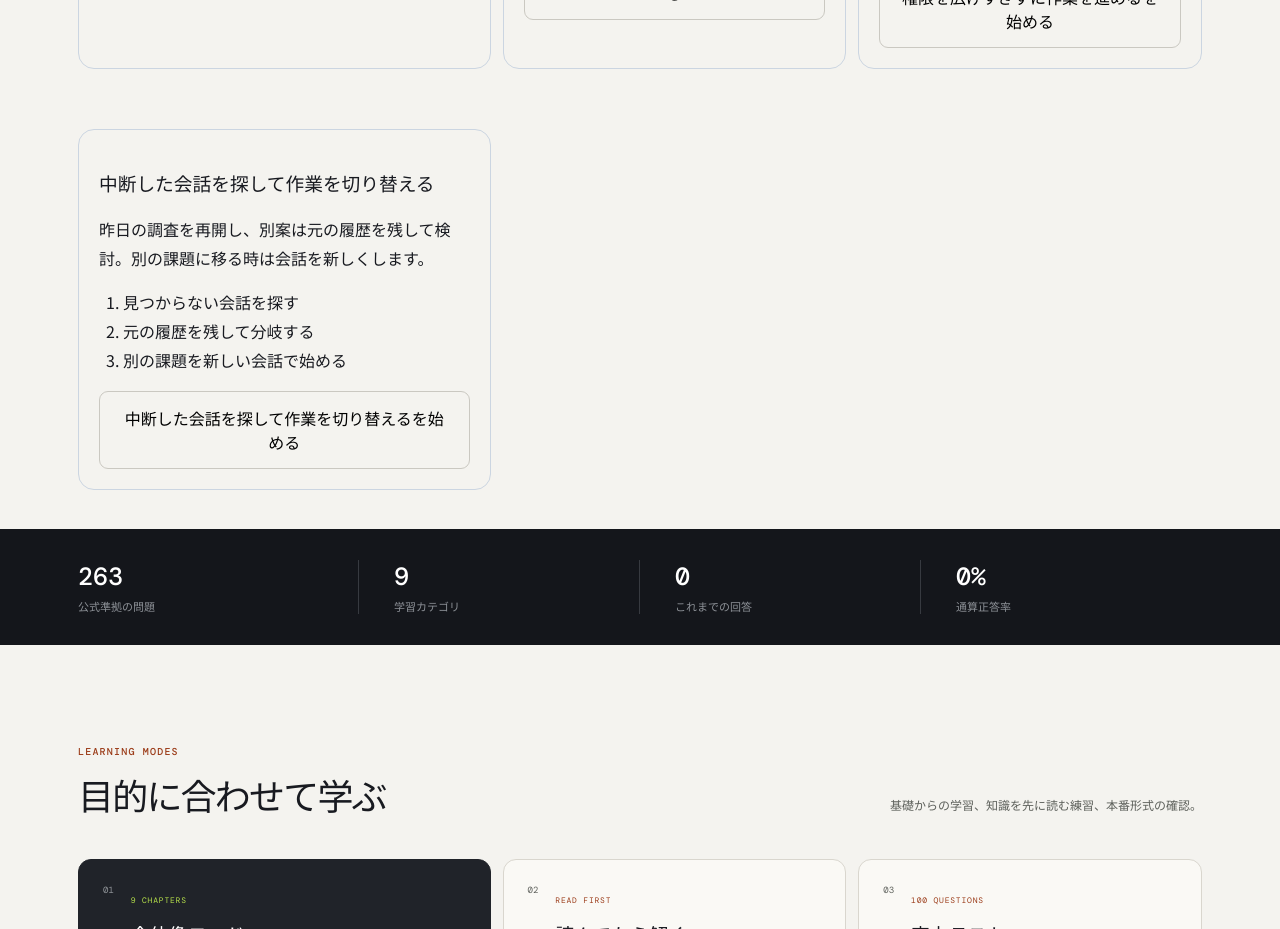
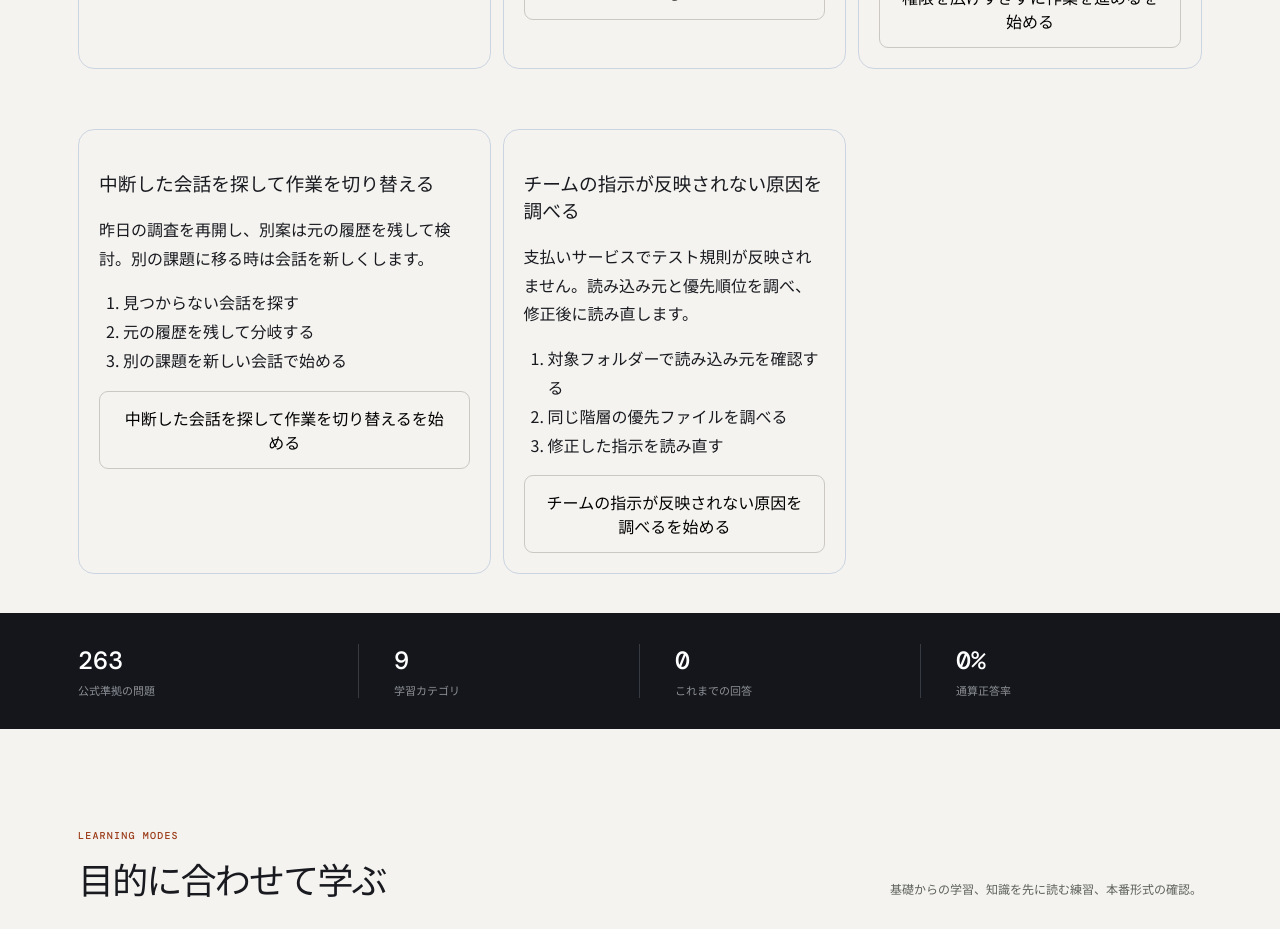
Before and after one commit to ip-san/codex-quiz, a React (Vite) app: page / in a window 1280 px wide. Shown: the part 2100-3029 px from the top of the page. Built offline with nearby package versions, Linux system fonts and the light colour scheme.

Commit message:
Add instruction troubleshooting practice scenario

```diff
--- a/src/data.ts
+++ b/src/data.ts
@@ -65,7 +65,7 @@ export const quizzes: Quiz[] = [
   { id: "basic-05", category: "basics", difficulty: "beginner", value: "practical", topic: "cli.resume", question: "昨日のinteractive CLI sessionのcontextを保ったまま作業を続けたい。使うcommandは？", choices: ["codex resume", "codex rewind", "codex replay-file", "codex restore-git"], answer: 0, explanation: "`codex resume`は保存されたinteractive sessionをIDで選ぶか、直近のchatを選んで継続します。Git状態の復元とは別です。", source: "Codex CLI command reference", referenceUrl: "https://learn.chatgpt.com/docs/developer-commands?surface=cli#cli-codex-resume", verifiedAt: "2026-07-19" },
   { id: "prompt-04", category: "prompting", difficulty: "beginner", value: "practical", topic: "prompt.external-boundary", question: "顧客向けmessageを作らせるが、review前の実送信は避けたい。依頼で明示すべきものは？", choices: ["境界条件として下書きだけ作ると伝える", "モデルへ判断を完全に委ねる", "対象の名前を省略する", "完了条件を書かない"], answer: 0, explanation: "外部へ影響する操作では、下書きのみ、送信しないなど重要な境界条件を明示すると意図しない実行を防げます。", source: "Prompting Codex", referenceUrl: "https://learn.chatgpt.com/docs/prompting", verifiedAt: "2026-07-27" },
   { id: "prompt-05", category: "prompting", difficulty: "beginner", value: "practical", topic: "prompt.done-criteria", question: "bug修正を「完了」と判断できる、検証可能なdone criteriaとして適切なのは？", choices: ["関連テストと型チェックが成功する", "コード行数が必ず増える", "質問を一切しない", "すべてのファイルを変更する"], answer: 0, explanation: "テスト成功や不具合の再現停止など、確認可能な状態を完了条件にすると実装結果を評価しやすくなります。", source: "Codex best practices", referenceUrl: "https://learn.chatgpt.com/docs/prompting", verifiedAt: "2026-07-27" },
-  { id: "agents-04", category: "agents", difficulty: "beginner", value: "practical", topic: "agents.session-reload", question: "AGENTS.mdへ新しいtest commandを追加したが、起動中のTUIが古い指示のまま動く。対処は？", choices: ["新しいsessionを開始して指示chainを再構築する", "fileを保存し続ける", "Git commitだけ作る", "OSを再installする"], answer: 0, explanation: "Codexは通常、runまたはTUI session開始時にAGENTS.mdの指示chainを構築します。変更を反映するには新しいsessionで読み直します。", source: "AGENTS.md guide", referenceUrl: "https://learn.chatgpt.com/docs/agent-configuration/agents-md", verifiedAt: "2026-07-27" },
+  { id: "agents-04", category: "agents", difficulty: "beginner", value: "practical", topic: "agents.session-reload", question: "AGENTS.mdへ新しいtest commandを追加したが、起動中のTUIが古い指示のまま動く。対処は？", choices: ["新しいsessionを開始して指示chainを再構築する", "fileを保存し続ける", "Git commitだけ作る", "OSを再installする"], answer: 0, explanation: "Codexは通常、runまたはTUI session開始時にAGENTS.mdの指示chainを構築します。変更を反映するには新しいsessionで読み直します。", source: "AGENTS.md guide", referenceUrl: "https://learn.chatgpt.com/docs/agent-configuration/agents-md", verifiedAt: "2026-09-21" },
   { id: "agents-05", category: "agents", difficulty: "intermediate", value: "practical", topic: "agents.directory-override", question: "同じdirectoryの通常規則を一時的に全面置換し、元のAGENTS.mdは残したい。使うfileは？", choices: ["AGENTS.override.md", "README.override.md", ".gitignore", "package-lock.json"], answer: 0, explanation: "各directoryではAGENTS.override.mdがAGENTS.mdより先に選ばれ、同じ階層では最大1fileだけが採用されます。削除すれば通常規則へ戻せます。", source: "AGENTS.md guide", referenceUrl: "https://learn.chatgpt.com/docs/agent-configuration/agents-md", verifiedAt: "2026-07-27" },
   { id: "safe-04", category: "security", difficulty: "intermediate", value: "practical", topic: "permissions.additional-writable-root", question: "monorepo外の共有fixture directoryだけを、今回のCLI runで追加の書き込み先にしたい。使うflagは？", choices: ["--add-dir", "--write-everywhere", "--mount-root", "--disable-git"], answer: 0, explanation: "`--add-dir`はmain workspaceに加えて指定directoryをwritable rootへ追加でき、必要な範囲だけを複数指定できます。", source: "Codex CLI command reference", referenceUrl: "https://learn.chatgpt.com/docs/developer-commands?surface=cli", verifiedAt: "2026-09-21" },
   { id: "safe-05", category: "security", difficulty: "advanced", value: "practical", topic: "permissions.bypass-boundary", question: "承認とsandboxを完全に回避するflagを使ってよい条件は？", choices: ["外部sandboxなどで十分に隔離・防御済みの環境だけ", "初見repositoryなら常に使う", "個人PCのrootで使う", "本番credentialが見えるhostで使う"], answer: 0, explanation: "`--dangerously-bypass-approvals-and-sandbox`はCodex側の二つの防護を外します。外部で強固に隔離された環境以外では使いません。", source: "Codex CLI command reference", referenceUrl: "https://learn.chatgpt.com/docs/developer-commands?surface=cli", verifiedAt: "2026-07-27" },
@@ -87,7 +87,7 @@ export const quizzes: Quiz[] = [
   { id: "agents-07", category: "agents", difficulty: "intermediate", value: "practical", topic: "agents.global-override", question: "個人のglobal規則を一時的に置き換え、元の`~/.codex/AGENTS.md`は保持したい。どうする？", choices: ["~/.codex/AGENTS.override.mdを置く", "両fileを必ず連結する", "project configを削除する", "Gitを無効にする"], answer: 0, explanation: "Codex homeではAGENTS.override.mdがあればそれだけを選び、なければAGENTS.mdを使います。overrideを除けば元のglobal guidanceへ戻ります。", source: "AGENTS.md guide", referenceUrl: "https://learn.chatgpt.com/docs/agent-configuration/agents-md", verifiedAt: "2026-07-27" },
   { id: "agents-08", category: "agents", difficulty: "intermediate", value: "practical", topic: "agents.instruction-size", question: "深いmonorepoで重要な下位AGENTS.mdが読み込まれない。結合指示が既定上限へ達した可能性がある。既定値と対処は？", choices: ["32 KiB。不要部分を削るか分割し、必要なら上限を調整する", "32 bytes。画像へ変換する", "1 GiB。Git履歴を削除する", "上限なし。原因にはなり得ない"], answer: 0, explanation: "project指示の結合は既定32 KiBで停止します。短く保つ、nested fileへ分割する、または`project_doc_max_bytes`を意図的に調整します。", source: "AGENTS.md guide", referenceUrl: "https://learn.chatgpt.com/docs/agent-configuration/agents-md", verifiedAt: "2026-07-27" },
   { id: "agents-09", category: "agents", difficulty: "intermediate", value: "practical", topic: "agents.fallback-filenames", question: "既存の`TEAM_GUIDE.md`を改名せずCodexのproject指示として認識させたい。設定するkeyは？", choices: ["project_doc_fallback_filenames", "git_instruction_aliases", "readme_as_system", "agent_file_glob_all"], answer: 0, explanation: "`project_doc_fallback_filenames`へ代替名を順序付きで登録します。各階層ではoverride、AGENTS.md、そのfallback順に最初の非空fileを選びます。", source: "AGENTS.md guide", referenceUrl: "https://learn.chatgpt.com/docs/config-file/config-advanced#project-instructions-discovery", verifiedAt: "2026-07-27" },
-  { id: "agents-10", category: "agents", difficulty: "intermediate", value: "practical", topic: "agents.verify-instruction-chain", question: "monorepoの`services/payments`で、rootとnested AGENTS.mdが意図どおり適用されるか変更前に確認したい。良い検証は？", choices: ["`codex --cd services/payments --ask-for-approval never \"Show which instruction files are active.\"`を実行する", "OSを再installする", "Git履歴を削除する", "AGENTS.mdを画像化する"], answer: 0, explanation: "対象subdirectoryを`--cd`で開始地点にし、activeなinstruction fileを説明させるとnested overrideと探索pathを確認できます。必要ならTUI logやsession JSONLも監査します。", source: "AGENTS.md guide", referenceUrl: "https://learn.chatgpt.com/docs/agent-configuration/agents-md", verifiedAt: "2026-07-27" },
+  { id: "agents-10", category: "agents", difficulty: "intermediate", value: "practical", topic: "agents.verify-instruction-chain", question: "monorepoの`services/payments`で、rootとnested AGENTS.mdが意図どおり適用されるか変更前に確認したい。良い検証は？", choices: ["`codex --cd services/payments --ask-for-approval never \"Show which instruction files are active.\"`を実行する", "OSを再installする", "Git履歴を削除する", "AGENTS.mdを画像化する"], answer: 0, explanation: "対象subdirectoryを`--cd`で開始地点にし、activeなinstruction fileを説明させるとnested overrideと探索pathを確認できます。必要ならTUI logやsession JSONLも監査します。", source: "AGENTS.md guide", referenceUrl: "https://learn.chatgpt.com/docs/agent-configuration/agents-md", verifiedAt: "2026-09-21" },
   { id: "safe-06", category: "security", difficulty: "beginner", value: "practical", topic: "permissions.sandbox-selection", question: "調査だけ、workspace内編集、外部隔離済みの無制限実行を使い分ける3つのsandbox modeは？", choices: ["read-only・workspace-write・danger-full-access", "low・medium・high", "local・remote・hybrid", "safe・fast・turbo"], answer: 0, explanation: "`--sandbox`ではread-only、workspace-write、danger-full-accessを選びます。必要最小限の境界をtaskに合わせます。", source: "Codex CLI command reference", referenceUrl: "https://learn.chatgpt.com/docs/developer-commands?surface=cli", verifiedAt: "2026-07-27" },
   { id: "safe-07", category: "security", difficulty: "intermediate", value: "practical", topic: "permissions.approval-selection", question: "workspace内の作業は進め、境界を越える時だけ確認したい。現行のapproval policyは？", choices: ["on-request", "never", "untrusted", "danger-full-access"], answer: 0, explanation: "on-requestはsandbox内で作業し、境界を越える必要がある時に確認します。untrusted承認policyは廃止済みです。neverは承認を求めない設定で、sandbox境界とは別に制御します。", source: "Codex CLI command reference", referenceUrl: "https://learn.chatgpt.com/docs/sandboxing", verifiedAt: "2026-09-21" },
   { id: "safe-08", category: "security", difficulty: "beginner", value: "practical", topic: "permissions.read-only", question: "未知のrepositoryをまず調査し、file変更やcommand実行による変更を避けたい。選ぶsandboxは？", choices: ["read-only", "danger-full-access", "workspace-write", "sandbox無効"], answer: 0, explanation: "read-onlyはfileを調査できますが、file編集や状態を変えるcommandを許しません。変更が必要になった時点で境界を見直します。", source: "Codex sandbox configuration", referenceUrl: "https://learn.chatgpt.com/docs/sandboxing", verifiedAt: "2026-09-20" },
@@ -283,7 +283,7 @@ export const quizzes: Quiz[] = [
   { id: "config-22", category: "config", difficulty: "intermediate", value: "practical", topic: "troubleshooting.exec-output", question: "CIの`codex exec`をdebugしているが`codex-tui.log`が生成されない。理由は？", choices: ["非対話modeはmessageをinline出力し、別TUI logを使わない", "必ず認証が壊れている", "Git repositoryでないため", "OTel exporterが必須なため"], answer: 0, explanation: "codex execは非対話出力をinlineへ流します。CIではstdout・stderrを保存し、必要ならRUST_LOGを絞って詳細化します。interactive TUIのopt-in plaintext logとは分けます。", source: "Codex diagnostics", referenceUrl: "https://learn.chatgpt.com/docs/config-file/config-advanced#diagnostics", verifiedAt: "2026-07-19" },
   { id: "extend-45", category: "extend", difficulty: "advanced", value: "practical", topic: "mcp.oauth-callback", question: "remote Devbox上のMCP OAuthでredirect URI mismatchになる。providerへ登録すべきものは？", choices: ["Codexがserver固有callback IDを付けた完全なderived redirect URI", "設定したbase hostだけ", "任意のwildcard redirect", "localhostだけ"], answer: 0, explanation: "mcp_oauth_callback_urlはbaseであり、Codexがserver固有callback IDを追加します。path・query・portを含む完全なderived URIをOAuth providerへ登録します。", source: "Codex MCP OAuth", referenceUrl: "https://learn.chatgpt.com/docs/extend/mcp#configtoml-examples", verifiedAt: "2026-07-19" },
   { id: "extend-46", category: "extend", difficulty: "intermediate", value: "practical", topic: "mcp.tool-approval", question: "remote MCPのread toolは自動実行し、write toolだけ確認したい。適切なdefault approval modeは？", choices: ["`writes`", "`auto`", "`approve`", "serverを常にdisabled"], answer: 0, explanation: "`default_tools_approval_mode = \"writes\"`はread-onlyと示されていないtoolでpromptします。server全体またはtool別overrideと組み合わせ、side effectへ確認を残します。", source: "Codex MCP configuration", referenceUrl: "https://learn.chatgpt.com/docs/extend/mcp", verifiedAt: "2026-07-19" },
-  { id: "agents-15", category: "agents", difficulty: "intermediate", value: "practical", topic: "agents.one-file-per-directory", question: "同じdirectoryに`AGENTS.override.md`、`AGENTS.md`、fallback fileがすべてある。Codexがその階層から読むものは？", choices: ["3つを結合する", "最初の非空override fileだけ", "最も新しいfileだけ", "最も大きいfileだけ"], answer: 1, explanation: "Codexは各directoryでoverride、通常file、fallbackの順に確認し、最初の非空fileを最大1つだけinstruction chainへ加えます。", source: "Custom instructions with AGENTS.md", referenceUrl: "https://developers.openai.com/codex/guides/agents-md", verifiedAt: "2026-09-19" },
+  { id: "agents-15", category: "agents", difficulty: "intermediate", value: "practical", topic: "agents.one-file-per-directory", question: "同じdirectoryに`AGENTS.override.md`、`AGENTS.md`、fallback fileがすべてある。Codexがその階層から読むものは？", choices: ["3つを結合する", "最初の非空override fileだけ", "最も新しいfileだけ", "最も大きいfileだけ"], answer: 1, explanation: "Codexは各directoryでoverride、通常file、fallbackの順に確認し、最初の非空fileを最大1つだけinstruction chainへ加えます。", source: "Custom instructions with AGENTS.md", referenceUrl: "https://learn.chatgpt.com/docs/agent-configuration/agents-md", verifiedAt: "2026-09-21" },
   { id: "agents-16", category: "agents", difficulty: "beginner", value: "practical", topic: "agents.empty-file-skip", question: "rootの`AGENTS.override.md`が空で、同じ階層の`AGENTS.md`にbuild手順がある。期待される動作は？", choices: ["空のoverrideで探索を終了する", "空fileをskipしてAGENTS.mdを読む", "両方を無視してglobalだけ読む", "空fileをerrorとして起動を止める"], answer: 1, explanation: "Codexは空のinstruction fileをskipします。同じ階層では次の候補であるAGENTS.mdを確認し、内容があれば採用します。", source: "Custom instructions with AGENTS.md", referenceUrl: "https://developers.openai.com/codex/guides/agents-md", verifiedAt: "2026-09-19" },
   { id: "agents-17", category: "agents", difficulty: "intermediate", value: "practical", topic: "agents.no-project-root", question: "Git rootなどのproject rootを検出できないdirectoryからCodexを起動した。project指示の探索範囲は？", choices: ["filesystem rootまで全階層", "現在directoryだけ", "親directoryを3階層だけ", "Codex homeだけでproject指示は読まない"], answer: 1, explanation: "project rootを検出できない場合、project scopeでは現在directoryだけを確認します。親階層のfileを期待せず、起動位置とworkspace rootを確認します。", source: "Custom instructions with AGENTS.md", referenceUrl: "https://developers.openai.com/codex/guides/agents-md", verifiedAt: "2026-09-19" },
   { id: "agents-18", category: "agents", difficulty: "intermediate", value: "practical", topic: "agents.review-rules-scope", question: "payment codeだけに適用するCodex code review規則を追加したい。最も適切な配置は？", choices: ["global AGENTS.mdだけ", "対象codeに最も近いAGENTS.mdのCode Review Rules", "package-lock.json", "すべてのpromptへ手入力"], answer: 1, explanation: "review規則は対象codeに最も近いAGENTS.mdの`Code Review Rules`へ置きます。全体規則はroot、service固有規則はnested fileへ分離します。", source: "Custom instructions with AGENTS.md", referenceUrl: "https://developers.openai.com/codex/guides/agents-md", verifiedAt: "2026-09-19" },
--- a/src/diagrams.ts
+++ b/src/diagrams.ts
@@ -83,7 +83,7 @@ export const quizDiagrams: Record<string, DiagramData[]> = {
           kind: "command",
           text: 'codex --cd services/payments --ask-for-approval never "Show which instruction files are active."',
         },
-        { kind: "output", text: "Active instructions: AGENTS.md → services/payments/AGENTS.md" },
+        { kind: "info", text: "読み込み元の説明を確認（例：rootのAGENTS.md → paymentsの指示ファイル）" },
         { kind: "info", text: "変更前に対象subtreeの指示chainを確認" },
       ],
     },
--- a/src/domain/scenarios.ts
+++ b/src/domain/scenarios.ts
@@ -49,4 +49,11 @@ export const scenarios = [
     ids: ["session-21", "session-24", "session-25"],
     steps: ["見つからない会話を探す", "元の履歴を残して分岐する", "別の課題を新しい会話で始める"],
   },
+  {
+    id: "instruction-recovery",
+    title: "チームの指示が反映されない原因を調べる",
+    description: "支払いサービスでテスト規則が反映されません。読み込み元と優先順位を調べ、修正後に読み直します。",
+    ids: ["agents-10", "agents-15", "agents-04"],
+    steps: ["対象フォルダーで読み込み元を確認する", "同じ階層の優先ファイルを調べる", "修正した指示を読み直す"],
+  },
 ] as const;
```
Also changed, not shown: 4 other files (tests, documents, lock files or other folders).
